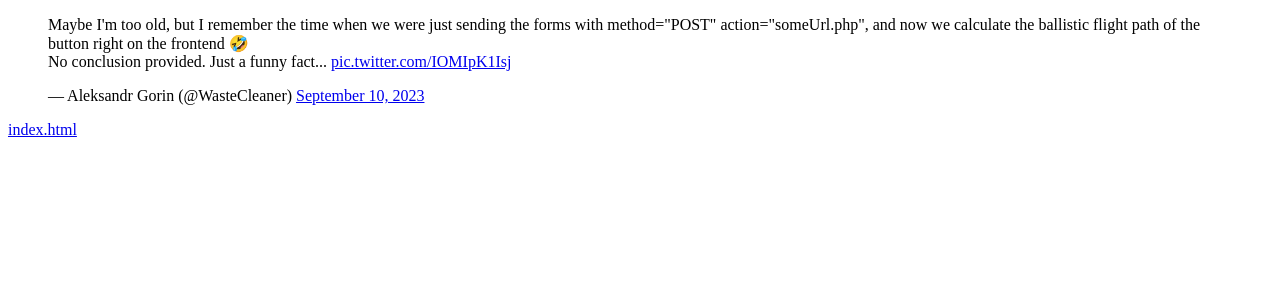
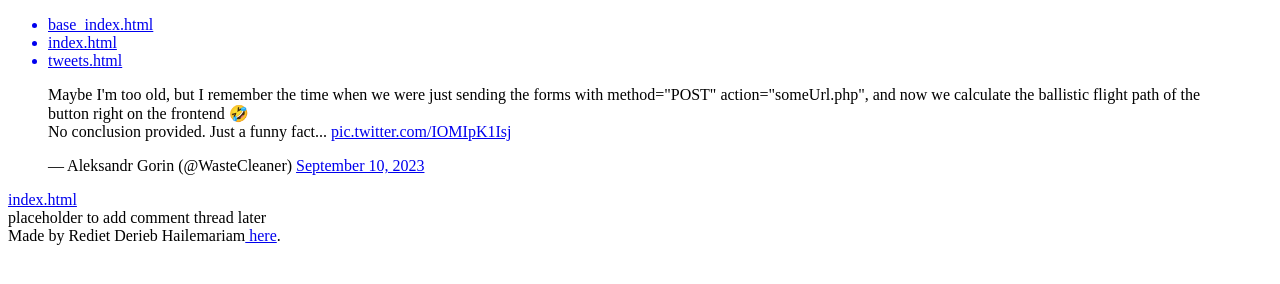
Before and after one commit to Rediet2023/My_First_Portfolio, a plain HTML site: page html_basic/tweets.html in a window 1280 px wide. Drawn offline with Linux system fonts and the light colour scheme.

Commit message:
Modified index.html and tweets.html

```diff
--- a/html_basic/tweets.html
+++ b/html_basic/tweets.html
@@ -6,7 +6,20 @@
   <title>My_First_Portfolio</title>
 </head>
 <body>
-  <blockquote class="twitter-tweet"><p lang="en" dir="ltr">Maybe I&#39;m too old, but I remember the time when we were just sending the forms with method=&quot;POST&quot; action=&quot;someUrl.php&quot;, and now we calculate the ballistic flight path of the button right on the frontend 🤣<br>No conclusion provided. Just a funny fact... <a href="https://t.co/IOMIpK1Isj">pic.twitter.com/IOMIpK1Isj</a></p>&mdash; Aleksandr Gorin (@WasteCleaner) <a href="https://twitter.com/WasteCleaner/status/1700839098485727660?ref_src=twsrc%5Etfw">September 10, 2023</a></blockquote> <script async src="https://platform.twitter.com/widgets.js" charset="utf-8"></script>
-  <a href="index.html">index.html</a>
+  <header>
+    <ul>
+      <a href="base_index.html"><li>base_index.html</li></a>
+      <a href="index.html"><li>index.html</li></a>
+      <a href="tweets.html"><li>tweets.html</li></a>
+    </ul>
+  </header>
+  <main>
+    <article>
+      <blockquote class="twitter-tweet"><p lang="en" dir="ltr">Maybe I&#39;m too old, but I remember the time when we were just sending the forms with method=&quot;POST&quot; action=&quot;someUrl.php&quot;, and now we calculate the ballistic flight path of the button right on the frontend 🤣<br>No conclusion provided. Just a funny fact... <a href="https://t.co/IOMIpK1Isj">pic.twitter.com/IOMIpK1Isj</a></p>&mdash; Aleksandr Gorin (@WasteCleaner) <a href="https://twitter.com/WasteCleaner/status/1700839098485727660?ref_src=twsrc%5Etfw">September 10, 2023</a></blockquote> <script async src="https://platform.twitter.com/widgets.js" charset="utf-8"></script>
+      <a href="index.html">index.html</a>
+    </article>
+    <aside>placeholder to add comment thread later</aside>
+  </main>
+  <footer>Made by Rediet Derieb Hailemariam<a href="https://www.linkedin.com/in/rediet-derieb-hailemariam?original_referer=" target="blank"> here</a>.</footer>
 </body>
 </html>
```
Also changed, not shown: html_basic/index.html (+1 -1 lines).
